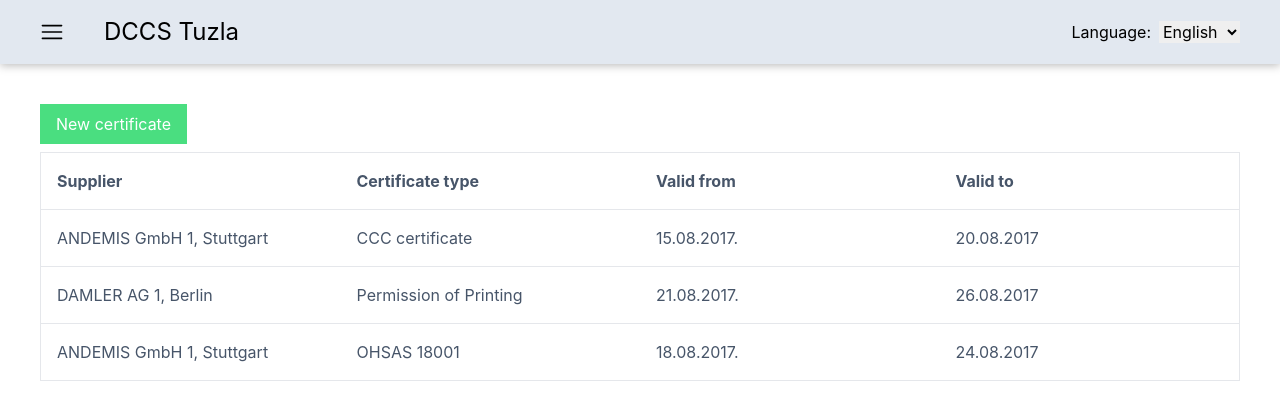
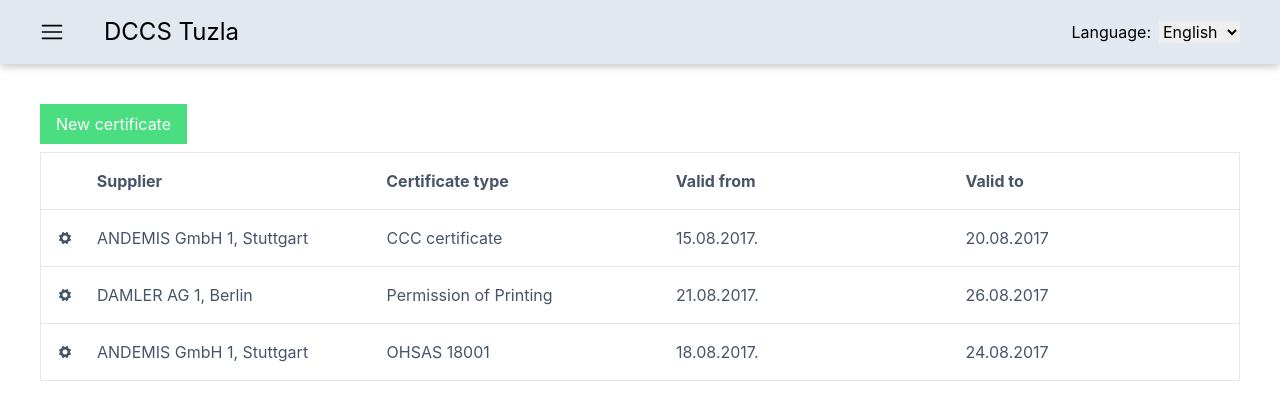
Before and after one commit to Bego96/Certificate-App, a React (Create React App) app: page /Certificate-overview in a window 1280 px wide. Shown: the top 420 px of the page. Built offline with nearby package versions, Linux system fonts and the light colour scheme.

Commit message:
Completed front end of web app

```diff
--- a/src/components/certificate.jsx
+++ b/src/components/certificate.jsx
@@ -1,10 +1,53 @@
+import { useState } from 'react';
+import { IoIosSettings, } from 'react-icons/io';
+
+
+
 const Certificate = (props) => {
+
+
+	const [toolOpen, setToolOpen] = useState(false);
+	const deleteRecord = (id) => {
+		let recordId = id;
+		props.deleteRecord(recordId);
+	}
+
+	const openEdit = () => {
+
+		props.openEdit(props.id);
+		setToolOpen(false)
+	}
+
+	const Tool = () => {
+		return (
+			<div className="cursor-pointer absolute top-10 z-20 bg-white w-[100px] p-2 drop-shadow-[0_2px_4px_rgba(0,0,0,0.25)]"><p onClick={() => openEdit()}>Edit</p>
+				<p onClick={() => deleteRecord(props.id)} className="cursor-pointer">Delete</p>
+			</div>
+		)
+	}
+
+
+
+
+	const openTool = () => {
+		setToolOpen(!toolOpen)
+
+	}
+
     return (
-        <tr class="flex w-full border-l-[1px] border-b-[1px] border-r-[1px]">
+        <tr class="flex w-full border-l-[1px] border-b-[1px] border-r-[1px] items-center">
+			<td class="p-2 mobile:p-4 mobile:w-10 relative"><IoIosSettings className="cursor-pointer" onClick={() => openTool()}/>
+				{
+					toolOpen ? <Tool /> : null
+					}
+			</td>
 			<td class="p-2 mobile:p-4 mobile:w-1/4">{props.supplier}</td>
 			<td class="p-2 mobile:p-4 mobile:w-1/4">{props.certificateType}</td>
 			<td class="p-2 mobile:p-4 mobile:w-1/4">{props.validFrom}</td>
 			<td class="p-2 mobile:p-4 mobile:w-1/4">{props.validTo}</td>
+			{
+
+			}
 		</tr>
     )
 }
--- /dev/null
+++ b/src/components/certificateEdit.jsx
@@ -0,0 +1,60 @@
+import {IoIosArrowRoundBack} from 'react-icons/io'
+
+const CertificateEdit = (props) => {
+    console.log(props.recordId)
+
+    const goBack = () => {
+        let close = false;
+        props.closeEdit();
+    }
+    // id from props will be used for look up among certificate records in order to edit record associated with prop's id.
+    return (
+        <div className="absolute top-0 left-0 z-30 bg-white w-[100%] ">
+            <div className="w-[95%] tablet:w-[70%] laptop:w-[50%] desktop:w-[40%] mx-auto">
+                <IoIosArrowRoundBack size={55} className='mb-10 cursor-pointer ' onClick={() => goBack()}/>
+
+                <div className='mb-10'>
+                    <h2 className='text-2xl'>Edit certificate</h2>
+                </div>
+                <div className='w-[full] '>
+                    <div>
+                        <form>
+                            <div className='w-full mb-4'>
+                                <label for="supplier">Supplier</label>
+                                <div className='flex items-center h-10'>
+                                    <input type="text" name="supplier" className='w-full h-full border-[1px]' />
+                                </div>
+                            </div>
+                            <div className='w-full h-10 mb-10'>
+                                <label for="certType">Certificate type</label>
+                                <select name="certType" id="certType" className='w-full h-full border-[1px] cursor-pointer'>
+                                    <option value="" disabled selected className='cursor-pointer'>Choose type</option>
+                                    <option value="saab" className='cursor-pointer'>CCC certificate</option>
+                                    <option value="opel" className='cursor-pointer'>Permission of printing</option>
+                                    <option value="audi" className='cursor-pointer'>OHSAS 18001</option>
+                                </select>
+                            </div>
+                            <div className='w-full h-10 mb-10'>
+                                <label for="validation">Valid from:</label>
+                                <input type="date" id="validation" name="validation" className='cursor-pointer w-full h-full border-[1px]'/>
+                            </div>
+                            <div className='w-full h-10 mb-10'>
+                                <label for="birthday">Valid to:</label>
+                                <input type="date" id="validation" name="validation" className='cursor-pointer w-full h-full border-[1px]'/>
+                            </div>
+                            <div className='w-full laptop:w-[50%] h-10 mt-16'>
+                                <input type="submit" value="Submit" className='w-full text-white bg-blue-400 h-full cursor-pointer'/>
+                            </div>
+                        </form>
+                    </div>
+                    <div>
+
+                    </div>
+                </div>
+            </div>
+        </div>
+
+    )
+}
+
+export default CertificateEdit;
--- a/src/components/certificateOverview.jsx
+++ b/src/components/certificateOverview.jsx
@@ -1,8 +1,12 @@
 import { useState } from "react";
 import { Outlet, Link } from "react-router-dom";
 import Certificate from "./certificate";
+import NewCertificate from "./newCertificate";
+import CertificateEdit from "./certificateEdit";
 
 const CertificateOverview = () => {
+
+	const [openEditForm, setOpenEditForm] = useState([false, 0]);
 
 	const [certificates, setCertificates] = useState([
 		{
@@ -28,13 +32,46 @@
 		},
 	])
 
+
+	const deleteRecord = (id) => {
+		setCertificates((prevCertificates) => {
+			return prevCertificates.filter((certificate) => certificate.id !== id);
+		  });
+	}
+
+	const EditRecordForm = (props) => {
+		console.log(props.recordId)
+		return (
+			<CertificateEdit recordId={props.recordId} closeEdit={props.closeEdit}/>
+		)
+	}
+
+	const openEdit = (id) => {
+		const editingForm = [true, id]
+
+		setOpenEditForm(editingForm);
+		console.log(openEditForm[0])
+		console.log("Im from props" + openEditForm[1])
+		console.log("Im assigned from props " + openEditForm[1]);
+	}
+
+	const closeEdit = (close) => {
+		setOpenEditForm([false, ...openEditForm])
+	}
+
+	console.log("Im assigned!" + openEditForm[1])
+
     return (
 
-		<div class="w-[100%]">
+		<div class="w-[100%] relative">
+			{
+				openEditForm[0] ? <EditRecordForm recordId={openEditForm[1]} closeEdit={closeEdit}/> : null
+			}
 			<Link to="/New-certificate"><button type="button" className="py-2 px-4 bg-green-400 text-white mb-2">New certificate</button></Link>
 			<table class="text-slate-600 block text-left w-[100%] overflow-x-auto">
 				<thead class=" flex w-full border-[1px]">
 					<tr class="flex w-full ">
+						<th class="p-2	mobile:p-4	mobile:w-10"></th>
 						<th class="p-2	mobile:p-4	mobile:w-1/4">Supplier</th>
 						<th class="p-2	mobile:p-4	mobile:w-1/4">Certificate type</th>
 						<th class="p-2	mobile:p-4	mobile:w-1/4">Valid from</th>
@@ -46,7 +83,7 @@
 					{
 						certificates.map((certificate) => {
 							return (
-								<Certificate key={certificate.id} supplier={certificate.supplier} certificateType={certificate.certificateType} validFrom={certificate.validFrom} validTo={certificate.validTo}/>
+								<Certificate certificates={certificates} openEdit={openEdit} deleteRecord={deleteRecord} id={certificate.id} key={certificate.id} supplier={certificate.supplier} certificateType={certificate.certificateType} validFrom={certificate.validFrom} validTo={certificate.validTo}/>
 							)
 						})
 					}
--- a/src/components/newCertificate.jsx
+++ b/src/components/newCertificate.jsx
@@ -1,9 +1,14 @@
 import {BiSearch} from 'react-icons/bi'
 import {IoClose} from 'react-icons/io5'
+import {IoIosArrowRoundBack} from 'react-icons/io'
+import { Outlet, Link } from "react-router-dom";
 
 const NewCertificate = () => {
     return (
         <>
+        <div className='mb-10'>
+         <Link to="/Certificate-overview"><IoIosArrowRoundBack size={55} className='mb-10 cursor-pointer '/></Link>
+        </div>
         <div className='mb-10'>
             <h2 className='text-2xl'>New certificate</h2>
         </div>
```
